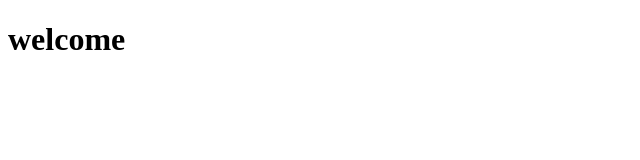
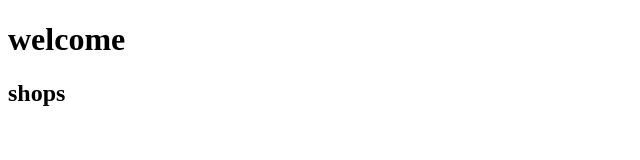
Before and after one commit to Chithrashree132/devoo, a plain HTML site: page amazon.html in a window 1280 px wide. Shown: the full height of the page, 0-640 px from the left. Drawn offline with Linux system fonts and the light colour scheme.

Commit message:
Update amazon.html

```diff
--- a/amazon.html
+++ b/amazon.html
@@ -7,5 +7,6 @@
 </head>
 <body>
     <h1>welcome</h1>
+    <h2>shops</h2>
 </body>
 </html>
```
